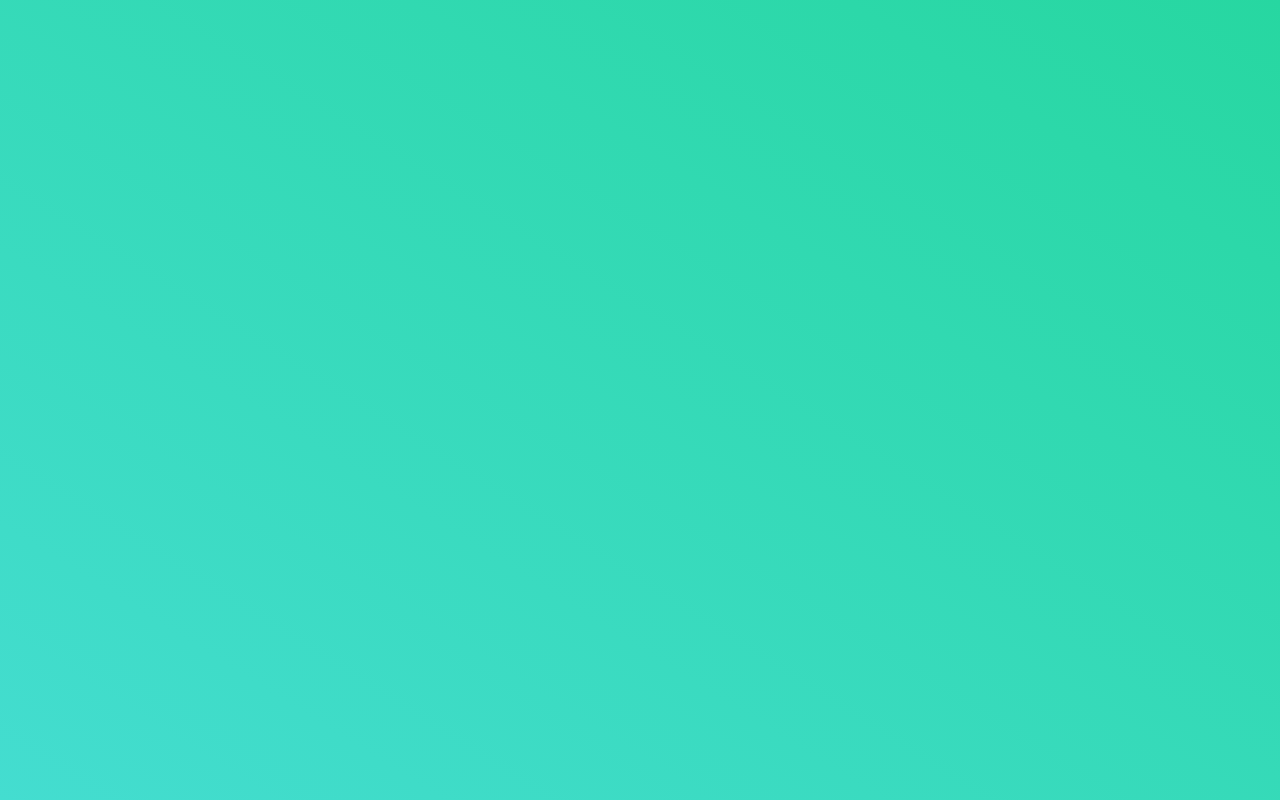
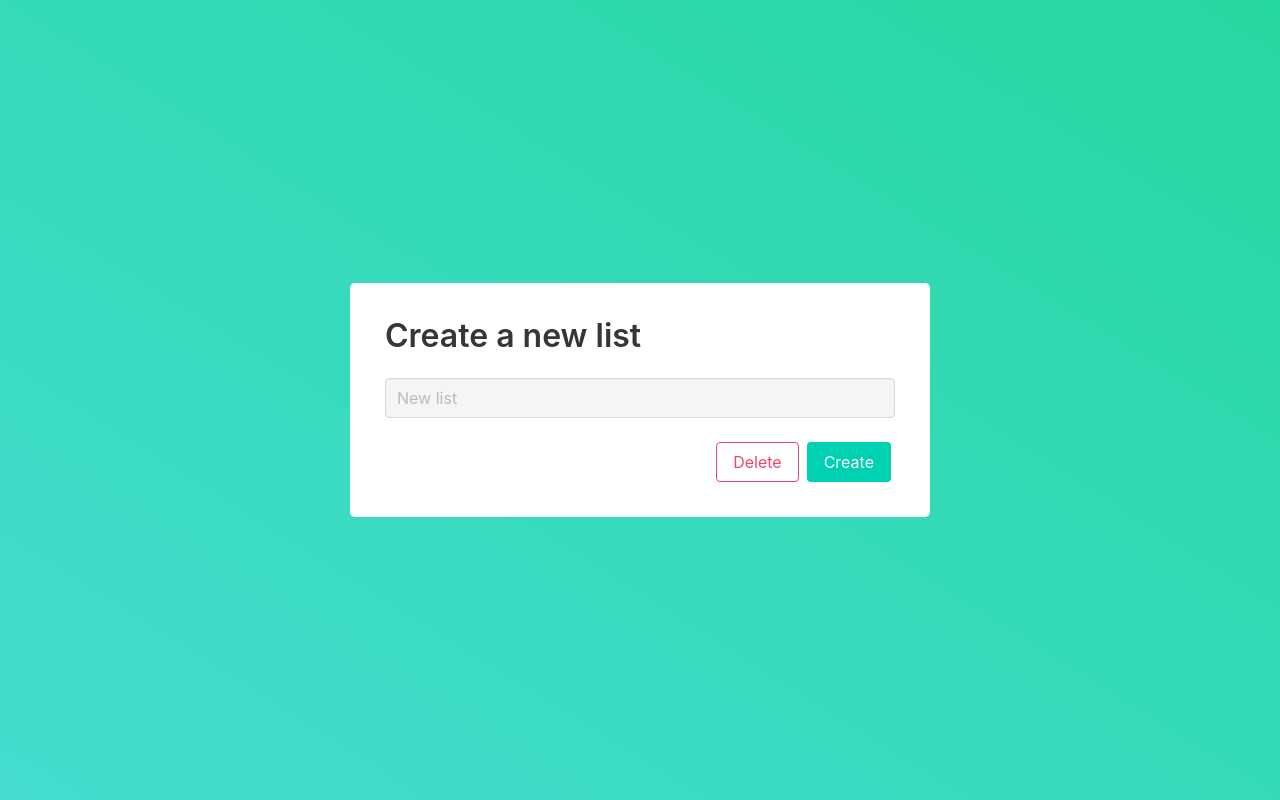
Before and after one commit to lindonjonhson/task-manager, an Angular app in the folder front-end/: page /new-list in a window 1280 px wide. Before the commit this address led to /. Built offline with nearby package versions, Linux system fonts and the light colour scheme.

Commit message:
New list page and list selection

```diff
--- a/front-end/src/app/app-routing.module.ts
+++ b/front-end/src/app/app-routing.module.ts
@@ -1,3 +1,4 @@
+import { NewListComponent } from './pages/new-list/new-list.component';
 import { TaskViewComponent } from './pages/task-view/task-view.component';
 import { NgModule } from '@angular/core';
 import { Routes, RouterModule } from '@angular/router';
@@ -6,7 +7,10 @@ import { Routes, RouterModule } from '@angular/router';
 const routes: Routes = [
   //Here we put the paths and where they gonna lead
   //By putting 'blank', and TaskViewComponent, that means that the main page will lead to task view
-  { path: '', component: TaskViewComponent }
+  { path: '', redirectTo: 'lists', pathMatch: 'full' },
+  { path: 'new-list', component: NewListComponent },
+  { path: 'lists', component: TaskViewComponent },
+  { path: 'lists/:id', component: TaskViewComponent }
 ];
 
 @NgModule({
--- a/front-end/src/app/app.module.ts
+++ b/front-end/src/app/app.module.ts
@@ -5,11 +5,13 @@ import { AppRoutingModule } from './app-routing.module';
 import { AppComponent } from './app.component';
 import { TaskViewComponent } from './pages/task-view/task-view.component';
 import { HttpClientModule } from "@angular/common/http";
+import { NewListComponent } from './pages/new-list/new-list.component';
 
 @NgModule({
   declarations: [
     AppComponent,
-    TaskViewComponent
+    TaskViewComponent,
+    NewListComponent
   ],
   imports: [
     BrowserModule,
--- /dev/null
+++ b/front-end/src/app/pages/new-list/new-list.component.html
@@ -0,0 +1,15 @@
+<div class="centered-content">
+    <div class="modal-box">
+        <h2 class="title">Create a new list</h2>
+
+        <input #listTitleInput class="input has-background-light" type="text" placeholder="New list">
+
+        <br><br>
+
+        <div class="buttons is-right">
+            <button routerLink="/" class="button is-danger is-outlined">Delete</button>
+            <button (click)="createNewList(listTitleInput.value)" class="button is-primary">Create</button>
+        </div>
+
+    </div>
+</div>
--- /dev/null
+++ b/front-end/src/app/pages/new-list/new-list.component.sass
@@ -0,0 +1,7 @@
+.modal-box
+    min-height: 200px
+    width: 100%
+    max-width: 580px
+    background: white
+    border-radius: 5px
+    padding: 35px
--- /dev/null
+++ b/front-end/src/app/pages/new-list/new-list.component.ts
@@ -0,0 +1,23 @@
+import { TaskService } from './../../services/task.service';
+import { Component, OnInit } from '@angular/core';
+
+@Component({
+  selector: 'app-new-list',
+  templateUrl: './new-list.component.html',
+  styleUrls: ['./new-list.component.sass']
+})
+export class NewListComponent implements OnInit {
+
+  constructor(private taskService: TaskService) { }
+
+  ngOnInit() {
+  }
+
+  createNewList(title: string){
+    this.taskService.createList(title).subscribe((response: any) =>{
+      console.log(response);
+      //Go back to lists/:id
+    });
+  }
+
+}
--- a/front-end/src/app/pages/task-view/task-view.component.html
+++ b/front-end/src/app/pages/task-view/task-view.component.html
@@ -10,11 +10,13 @@
             </h3>
             <!--LIST MENU-->
             <div class="list-menu">
-                <a class="list-menu-item">List #1</a>
-                <a class="list-menu-item is-active">List #2</a>
+                <a class="list-menu-item is-active">List #1</a>
+                <!--DINAMIC LIST-->
+                <!--When using router link, we need to seen the route and the id apart with a comma-->
+                <a *ngFor="let list of lists" [routerLink]="['/lists', list._id]" routerLinkActive="is-active"  class="list-menu-item">{{list.title}}</a>
             </div>
             <!--ADD BUTTON-->
-            <button class="button is-primary" (click)="createNewList()">NEW LIST</button>
+            <button class="button is-primary" routerLink="new-list">NEW LIST</button>
         </div>
 
         <!--TASK LIST-->
@@ -26,12 +28,12 @@
             </h3>
 
             <!--TASKS-->
-            <div class="task">
+            <div class="task complete">
                 <p>Gotta go fast!</p>
             </div>
 
-            <div class="task complete">
-                <p>Gotta go fast!</p>
+            <div *ngFor="let task of tasks"  class="task">
+                <p>{{task.title}}</p>
             </div>
         </div>
 
--- a/front-end/src/app/pages/task-view/task-view.component.sass
+++ b/front-end/src/app/pages/task-view/task-view.component.sass
@@ -1,11 +1,4 @@
 @import ../../../main-styles
-
-.centered-content
-    display: flex
-    justify-content: center
-    align-items: center
-    width: 100%
-    height: 100%
 
 .task-manager-container
     display: flex
--- a/front-end/src/app/pages/task-view/task-view.component.ts
+++ b/front-end/src/app/pages/task-view/task-view.component.ts
@@ -1,5 +1,6 @@
 import { TaskService } from './../../services/task.service';
 import { Component, OnInit } from '@angular/core';
+import { ActivatedRoute, Params } from '@angular/router';
 
 @Component({
   selector: 'app-task-view',
@@ -8,20 +9,42 @@ import { Component, OnInit } from '@angular/core';
 })
 export class TaskViewComponent implements OnInit {
 
-  private whatevs = 0;
+  lists: any;
+  tasks: any;
 
-  constructor(private taskService: TaskService) { }
+  constructor(private taskService: TaskService, private route: ActivatedRoute) { }
 
   ngOnInit() {
+    this.route.params.subscribe(
+      (params: Params) => {
+        console.log("These are the parameters");
+        console.log(params);
+        this.taskService.getTasks(params.id).subscribe((tasks: any[]) => {
+            console.log("These are the tasks");
+            console.log(tasks);
+            this.tasks = tasks;
+          }
+        )
+      }
+    )
+    this.taskService.getLists().subscribe(
+      (lists: any[]) => {
+        console.log("These are the lists");
+        console.log(lists);
+        this.lists = lists;
+      }
+    )
   }
 
+  /*
   createNewList() {
     //Inserting a dummy title
+
     var title: string ="Título " + this.whatevs;
     this.taskService.createList(title).subscribe((response: any) =>{
       console.log(response);
     });
-
   }
+  */
 
 }
--- a/front-end/src/app/services/task.service.ts
+++ b/front-end/src/app/services/task.service.ts
@@ -8,9 +8,23 @@ export class TaskService {
 
   constructor(private webReqService: WebRequestService) { }
 
+  //LIST METHODS
+
+  getLists() {
+    //Sent request to create a new list
+    return this.webReqService.get('lists');
+  }
+
   createList(title: string) {
     //Sent request to create a new list
     return this.webReqService.post('lists', {title});
   }
 
+  //TASK METHODS
+
+  getTasks(listId: string) {
+    //Sent request to create a new list
+    return this.webReqService.get(`lists/${listId}/tasks`);
+  }
+
 }
--- a/front-end/src/main-styles.sass
+++ b/front-end/src/main-styles.sass
@@ -25,3 +25,11 @@ html
 
 html, body
     height: 100%
+
+
+.centered-content
+    display: flex
+    justify-content: center
+    align-items: center
+    width: 100%
+    height: 100%
```
Also changed, not shown: 1 other file (tests, documents, lock files or other folders).
